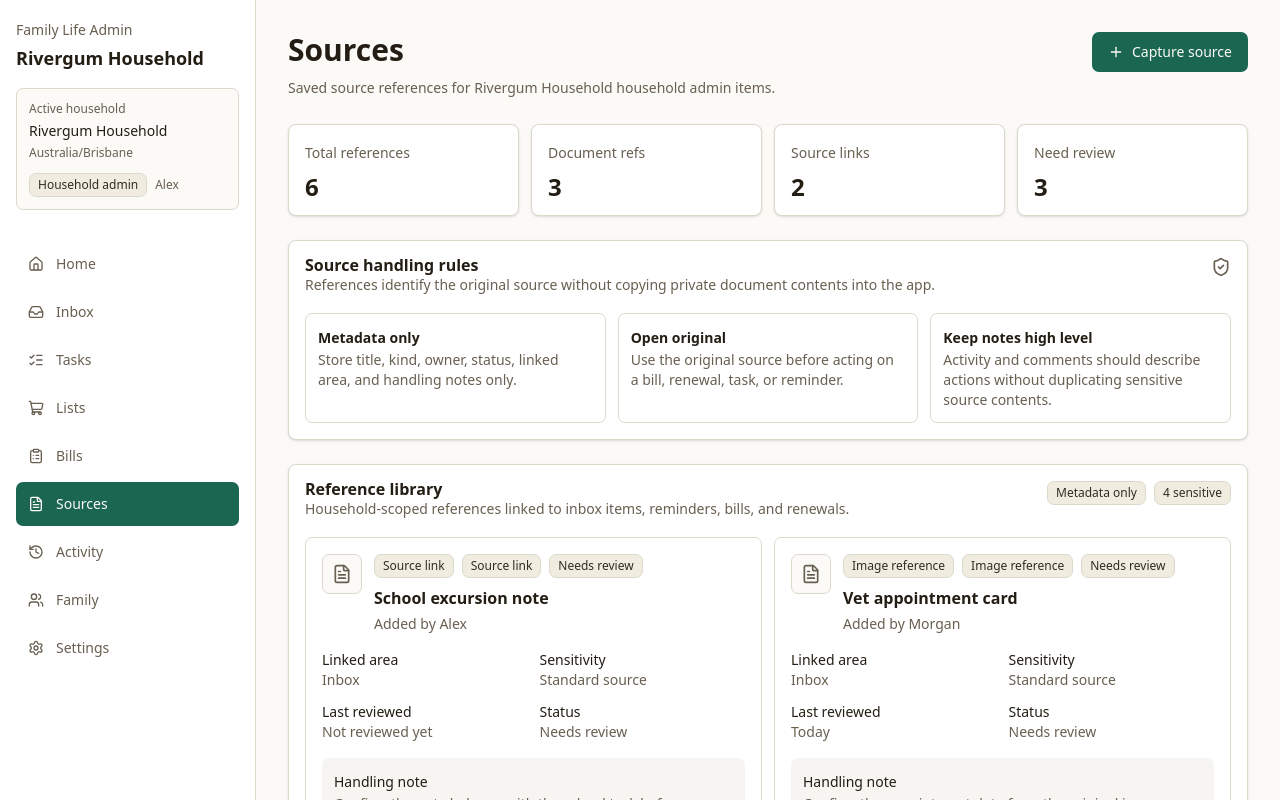
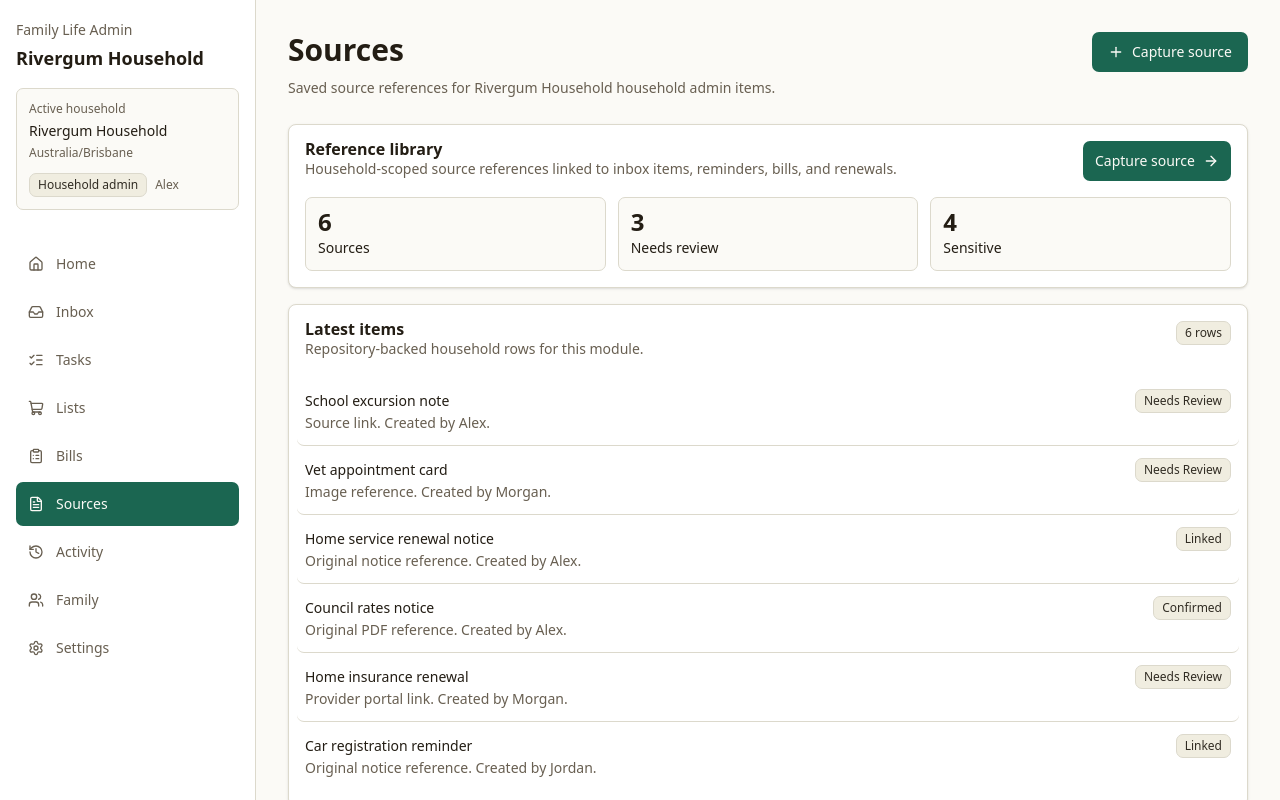
Before and after one commit to LatinMaestro/Life-Admin, a Next.js app: page /sources in a window 1280 px wide. Shown: the top 800 px of the page. Built offline with nearby package versions, Linux system fonts and the light colour scheme.

Commit message:
Use source references read model on sources page

```diff
--- a/src/app/sources/page.tsx
+++ b/src/app/sources/page.tsx
@@ -1,31 +1,19 @@
 import Link from "next/link";
-import { FileText, Plus, ShieldCheck } from "lucide-react";
-import { Badge } from "@/components/ui/badge";
+import { Plus, ShieldCheck } from "lucide-react";
 import { buttonVariants } from "@/components/ui/button";
 import { Card, CardContent, CardDescription, CardHeader, CardTitle } from "@/components/ui/card";
 import { PageHeader } from "@/components/page-header";
-import {
-  getCurrentHouseholdSourceReferences,
-  getSourceKindLabel,
-  getSourceReviewStatusLabel,
-  getSourceSensitivityLabel,
-} from "@/lib/demo-data";
-import { getCurrentHousehold, getMemberDisplayName } from "@/lib/household";
-import { cn } from "@/lib/utils";
+import { ReadModelSummary } from "@/components/read-model-summary";
+import { getSourceReferencesReadModel } from "@/lib/server/module-read-models";
 
-export default function SourcesPage() {
-  const household = getCurrentHousehold();
-  const sourceReferences = getCurrentHouseholdSourceReferences();
-  const documentReferences = sourceReferences.filter((source) => source.kind === "source_document_reference");
-  const linkReferences = sourceReferences.filter((source) => source.kind === "source_link");
-  const needsReview = sourceReferences.filter((source) => source.reviewStatus === "Needs review");
-  const sensitiveReferences = sourceReferences.filter((source) => source.sensitivity === "Sensitive");
+export default async function SourcesPage() {
+  const sourceReferences = await getSourceReferencesReadModel();
 
   return (
     <>
       <PageHeader
         title="Sources"
-        description={`Saved source references for ${household.name} household admin items.`}
+        description={`Saved source references for ${sourceReferences.household.name} household admin items.`}
         action={
           <Link href="/inbox" className={buttonVariants()}>
             <Plus className="h-4 w-4" aria-hidden="true" />
@@ -34,32 +22,15 @@ export default function SourcesPage() {
         }
       />
 
-      <section className="grid gap-3 sm:grid-cols-4">
-        <Card>
-          <CardHeader className="pb-3">
-            <CardDescription>Total references</CardDescription>
-            <CardTitle className="text-2xl">{sourceReferences.length}</CardTitle>
-          </CardHeader>
-        </Card>
-        <Card>
-          <CardHeader className="pb-3">
-            <CardDescription>Document refs</CardDescription>
-            <CardTitle className="text-2xl">{documentReferences.length}</CardTitle>
-          </CardHeader>
-        </Card>
-        <Card>
-          <CardHeader className="pb-3">
-            <CardDescription>Source links</CardDescription>
-            <CardTitle className="text-2xl">{linkReferences.length}</CardTitle>
-          </CardHeader>
-        </Card>
-        <Card>
-          <CardHeader className="pb-3">
-            <CardDescription>Need review</CardDescription>
-            <CardTitle className="text-2xl">{needsReview.length}</CardTitle>
-          </CardHeader>
-        </Card>
-      </section>
+      <ReadModelSummary
+        title="Reference library"
+        description="Household-scoped source references linked to inbox items, reminders, bills, and renewals."
+        counts={sourceReferences.counts}
+        rows={sourceReferences.rows}
+        emptyLabel="No source references have been captured for this household yet."
+        actionHref="/inbox"
+        actionLabel="Capture source"
+      />
 
       <Card className="mt-6">
         <CardHeader>
@@ -88,73 +59,6 @@ export default function SourcesPage() {
           </div>
         </CardContent>
       </Card>
-
-      <Card className="mt-6">
-        <CardHeader>
-          <div className="flex flex-col gap-3 sm:flex-row sm:items-start sm:justify-between">
-            <div>
-              <CardTitle>Reference library</CardTitle>
-              <CardDescription>Household-scoped references linked to inbox items, reminders, bills, and renewals.</CardDescription>
-            </div>
-            <div className="flex flex-wrap gap-2">
-              <Badge>Metadata only</Badge>
-              <Badge>{sensitiveReferences.length} sensitive</Badge>
-            </div>
-          </div>
-        </CardHeader>
-        <CardContent>
-          <div className="grid gap-3 lg:grid-cols-2">
-            {sourceReferences.map((source) => (
-              <article key={source.id} className="rounded-md border p-4">
-                <div className="flex items-start gap-3">
-                  <div className="flex h-10 w-10 shrink-0 items-center justify-center rounded-md border bg-background">
-                    <FileText className="h-5 w-5 text-muted-foreground" aria-hidden="true" />
-                  </div>
-                  <div className="min-w-0 flex-1">
-                    <div className="mb-2 flex flex-wrap items-center gap-2">
-                      <Badge>{getSourceKindLabel(source.kind)}</Badge>
-                      <Badge>{source.label}</Badge>
-                      <Badge>{getSourceReviewStatusLabel(source.reviewStatus)}</Badge>
-                    </div>
-                    <h2 className="text-base font-semibold leading-6">{source.title}</h2>
-                    <p className="mt-1 text-sm text-muted-foreground">
-                      Added by {getMemberDisplayName(source.createdByMemberId)}
-                    </p>
-                  </div>
-                </div>
-
-                <dl className="mt-4 grid gap-3 text-sm sm:grid-cols-2">
-                  <div>
-                    <dt className="font-medium">Linked area</dt>
-                    <dd className="text-muted-foreground">{source.linkedArea}</dd>
-                  </div>
-                  <div>
-                    <dt className="font-medium">Sensitivity</dt>
-                    <dd className="text-muted-foreground">{getSourceSensitivityLabel(source.sensitivity)}</dd>
-                  </div>
-                  <div>
-                    <dt className="font-medium">Last reviewed</dt>
-                    <dd className="text-muted-foreground">{source.lastReviewedLabel}</dd>
-                  </div>
-                  <div>
-                    <dt className="font-medium">Status</dt>
-                    <dd className="text-muted-foreground">{source.reviewStatus}</dd>
-                  </div>
-                </dl>
-
-                <div className="mt-4 rounded-md bg-muted/50 p-3">
-                  <p className="text-sm font-medium leading-6">Handling note</p>
-                  <p className="text-sm leading-5 text-muted-foreground">{source.handlingNotes}</p>
-                </div>
-
-                <Link href={source.relatedHref} className={cn(buttonVariants({ variant: "outline" }), "mt-4 w-full")}>
-                  View related item
-                </Link>
-              </article>
-            ))}
-          </div>
-        </CardContent>
-      </Card>
     </>
   );
 }
```
